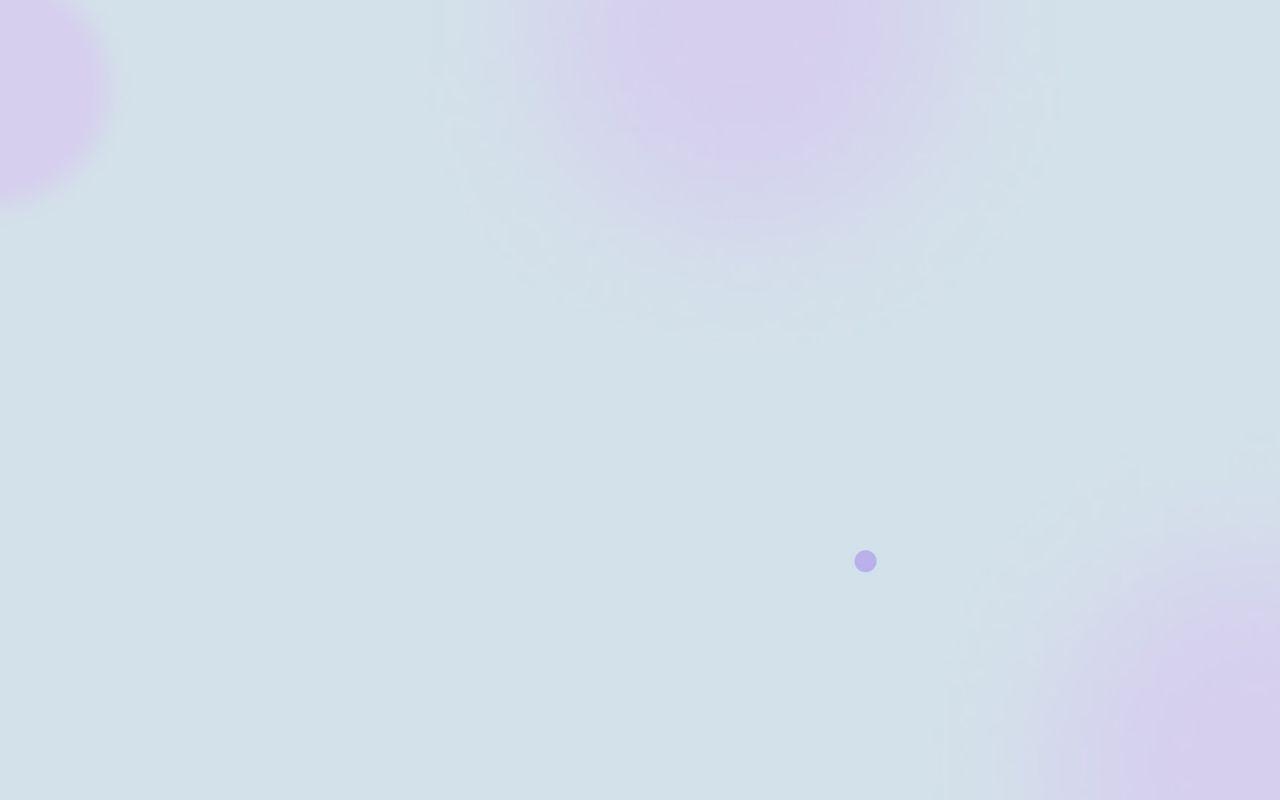
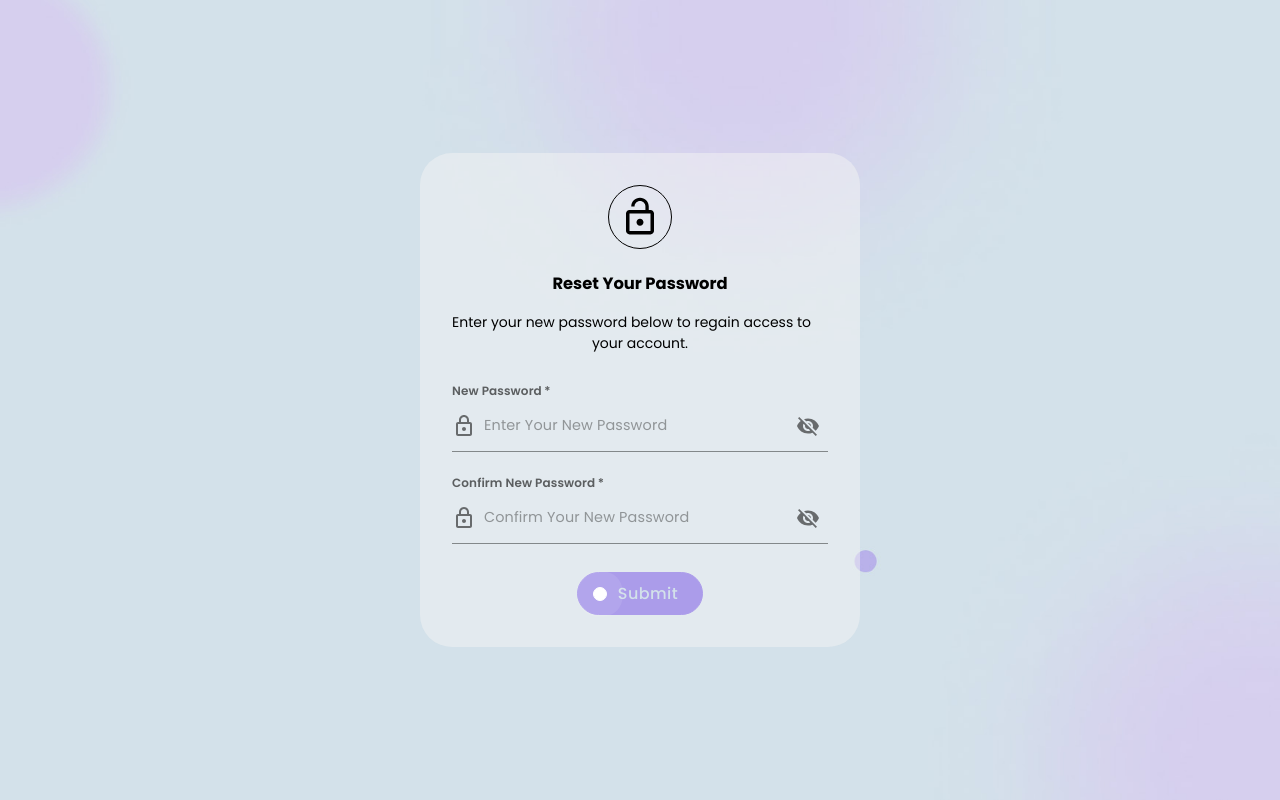
Before and after one commit to Recqarz/ODR_Frontend, a React (Vite) app: page /reset-your-password in a window 1280 px wide. Before the commit this address had no page. Built offline with nearby package versions, Linux system fonts and the light colour scheme.

Commit message:
Create new Reser password page

```diff
--- a/src/components/Login/Login.css
+++ b/src/components/Login/Login.css
@@ -2,13 +2,25 @@
 .login-page .bound {max-width: 100%;padding: 0px 2%;}
 .form-sec {display: flex;}
 .left-form {width: 30%;}
-.login-box {background: rgba(244, 244, 244, 0.5);padding: 2rem 2rem;border-radius: 2rem;}
+.login-box {background: rgba(244, 244, 244, 0.5);padding: 2rem 2rem;border-radius: 2rem;max-width: 440px;margin: 0px auto;}
 .chouse-sec label span {font-weight: 600;font-size: 0.8rem;}
 .custom-form label {font-weight: 600; font-size: 1rem; margin-bottom: 10px;}
 .login-box label + div {padding: 10px 0px;}
-.login-box label + div input {background: none;font-size: 0.8rem;}
+.login-box label + div input {background: none;font-size: 0.9rem;}
 .forgot-password {font-size: 0.8rem;text-align: right;}
-.sign-up-link {text-align: center;padding: 20px 0px;}
-.login-btn {text-align: center;}
-.login-img {width: 70%;text-align: center;}
+.sign-up-link {text-align: center;padding-top: 20px;}
+.login-btn-row {text-align: center;padding-top: 20px;}
+.login-img {width: 70%;text-align: center;display: flex;align-items: center;justify-content: center;}
 .login-img img {max-width: 500px;}
+.lock-icon {text-align: center;}
+.lock-icon svg {
+    border: 1px solid #000;
+    padding: 10px;
+    font-size: 4rem;border-radius: 50%;}
+
+    .login-box label + div input:-webkit-autofill {background: none;}
+
+      .login-box label + div input:-moz-autofill {background: none;}
+
+      .login-box label + div input:-ms-autofill {background: none;}
+      .login-box label + div input:-webkit-autofill:focus {background: none;}
--- a/src/components/Login/Login.jsx
+++ b/src/components/Login/Login.jsx
@@ -127,10 +127,10 @@ const Login = () => {
                                 autoComplete="current-password" variant="standard"
                                 />
                             <div className="forgot-password"><RouterLink to='/forgot-password'>Forgot password?</RouterLink></div>
-                            <div className="sign-up-link">Didn’t have an account? <RouterLink to='/register'>Sign up</RouterLink></div>
-                            <div className='login-btn'>
+                            <div className='login-btn-row'>
                                 <Button className='rg-btn left-eft' type="submit">Login</Button>
                             </div>
+                            <div className="sign-up-link">Didn’t have an account? <RouterLink to='/register'>Sign up</RouterLink></div>
                         </Box>
 
                     </div>
--- a/src/components/Login/Register.jsx
+++ b/src/components/Login/Register.jsx
@@ -18,6 +18,9 @@ import FormControlLabel from '@mui/material/FormControlLabel';
 import FormLabel from '@mui/material/FormLabel';
 import { registerUser } from '../../store/user-actions'; // Assume you have an action to handle registration
 import { uiActions } from '../../store/uiaction-slice';
+import MailOutlineIcon from '@mui/icons-material/MailOutline';
+import PhoneInTalkIcon from '@mui/icons-material/PhoneInTalk';
+import { Link as RouterLink } from 'react-router-dom';
 
 const Register = () => {
   const [visibility, setVisibility] = useState(false);
@@ -79,20 +82,23 @@ const Register = () => {
   const toggleVisibility = () => setVisibility((prevVisibility) => !prevVisibility);
 
   return (
-    <div className="register-page">
+    <div className="login-page register-page">
       <div className="bound">
         <div className="form-sec">
           <div className="left-form">
-            <div className="form-box">
+            <div className="form-box login-box">
               <h3>Register</h3>
               <div className="register-form custom-form">
                 <Box component="form" onSubmit={handleSubmit}>
-                <FormLabel component="legend">Role</FormLabel>
 
-                <RadioGroup row value={role} onChange={handleRoleChange}>
-                    <FormControlLabel value="user" control={<Radio />} label="User" />
-                    <FormControlLabel value="arbitory" control={<Radio />} label="Arbitory" />
-                  </RadioGroup>
+                <div className="chouse-sec">
+                    <FormLabel component="legend">Role</FormLabel>
+                    <RadioGroup row value={role} onChange={handleRoleChange}>
+                      <FormControlLabel value="user" control={<Radio />} label="User" />
+                      <FormControlLabel value="arbitory" control={<Radio />} label="Arbitory" />
+                    </RadioGroup>
+                </div>
+
                   <TextField
                     id="name"
                     label={role === 'user' ? "Organization Name" : "Full Name"}
@@ -103,6 +109,13 @@ const Register = () => {
                     name="name"
                     value={name}
                     onChange={handleNameChange}
+                    InputProps={{
+                      startAdornment: (
+                        <InputAdornment position="start">
+                          <PersonOutlineIcon />
+                        </InputAdornment>
+                      ),
+                    }}
                     variant="standard"
                   />
                   <TextField
@@ -118,7 +131,7 @@ const Register = () => {
                     InputProps={{
                       startAdornment: (
                         <InputAdornment position="start">
-                          <PersonOutlineIcon />
+                          <MailOutlineIcon />
                         </InputAdornment>
                       ),
                     }}
@@ -134,6 +147,13 @@ const Register = () => {
                     name="mobileNumber"
                     value={mobileNumber}
                     onChange={handleMobileNumberChange}
+                    InputProps={{
+                      startAdornment: (
+                        <InputAdornment position="start">
+                          <PhoneInTalkIcon />
+                        </InputAdornment>
+                      ),
+                    }}
                     variant="standard"
                   />
                   <TextField
@@ -192,24 +212,15 @@ const Register = () => {
                     error={passwordMismatch}
                     helperText={passwordMismatch ? "Passwords do not match" : ""}
                   />
-                  <div className='register-btn'>
-                    <div className="register100-form-bgbtn"></div>
-                    <Button type="submit" fullWidth variant="contained">
-                      Register
-                    </Button>
+                  <div className='login-btn-row'>
+                    <Button className='rg-btn left-eft' type="submit">Register</Button>
                   </div>
-                  <Grid container justifyContent="flex-end">
-                    <Grid item>
-                      <Typography variant='subtitle2'>
-                        {/* <RouterLink to='/login'>Already have an account? Sign in</RouterLink> */}
-                      </Typography>
-                    </Grid>
-                  </Grid>
+                  <div className="sign-up-link">Already have an account? <RouterLink to='/login'>Login</RouterLink></div>
                 </Box>
               </div>
             </div>
           </div>
-          <div className="register-img">
+          <div className="login-img register-img">
             <img src="images/login-right.png" alt="User Img" />
           </div>
         </div>
--- /dev/null
+++ b/src/components/Login/ResetYourPassword.jsx
@@ -0,0 +1,109 @@
+import React, { useState } from 'react';
+import Button from '@mui/material/Button';
+import TextField from '@mui/material/TextField';
+import Box from '@mui/material/Box';
+import { IconButton, InputAdornment } from '@mui/material';
+import PersonOutlineIcon from '@mui/icons-material/PersonOutline';
+import LockOpenIcon from '@mui/icons-material/LockOpen';
+import HttpsOutlinedIcon from '@mui/icons-material/HttpsOutlined';
+import VisibilityIcon from '@mui/icons-material/Visibility';
+import VisibilityOffIcon from '@mui/icons-material/VisibilityOff';
+
+const ResetYourPassword = () => {
+    const [password, setPassword] = useState('');
+    const [retypePassword, setRetypePassword] = useState('');
+    const [visibility, setVisibility] = useState(false);
+    const handlePasswordChange = (e) => {
+        setPassword(e.target.value);
+        setPasswordMismatch(retypePassword && e.target.value !== retypePassword);
+      };
+      const handleRetypePasswordChange = (e) => {
+        setRetypePassword(e.target.value);
+        setPasswordMismatch(password && e.target.value !== password);
+      };
+      const toggleVisibility = () => setVisibility((prevVisibility) => !prevVisibility);
+      const [passwordMismatch, setPasswordMismatch] = useState(false);
+  return (
+    <>
+    <div className="login-page fp-page">
+        <div className="bound">
+            <div className="form-sec">
+            <div className="left-form" style={{width:"100%"}}>
+                <div className="form-box login-box">
+                    <div className="lock-icon"><LockOpenIcon /></div>
+                    <h3 style={{textAlign:"center"}}>Reset Your Password</h3>
+                    <div className="register-form custom-form">
+                        <Box component="form">
+                            <p style={{textAlignLast:"center"}}>Enter your new password below to regain access to your account.</p>
+                            <TextField
+                                margin="normal"
+                                required
+                                fullWidth
+                                name="password"
+                                label="New Password"
+                                placeholder="Enter Your New Password"
+                                value={password}
+                                onChange={handlePasswordChange}
+                                type={visibility ? "text" : "password"}
+                                InputProps={{
+                                startAdornment: (
+                                    <InputAdornment position="start">
+                                    <HttpsOutlinedIcon />
+                                    </InputAdornment>
+                                ),
+                                endAdornment: (
+                                    <InputAdornment position="end">
+                                    <IconButton onClick={toggleVisibility}>
+                                        {visibility ? <VisibilityIcon /> : <VisibilityOffIcon />}
+                                    </IconButton>
+                                    </InputAdornment>
+                                ),
+                                }}
+                                id="password"
+                                variant="standard"
+                            />
+                            <TextField
+                                margin="normal"
+                                required
+                                fullWidth
+                                name="retypePassword"
+                                label="Confirm New Password"
+                                placeholder="Confirm Your New Password"
+                                value={retypePassword}
+                                onChange={handleRetypePasswordChange}
+                                type={visibility ? "text" : "password"}
+                                InputProps={{
+                                startAdornment: (
+                                    <InputAdornment position="start">
+                                    <HttpsOutlinedIcon />
+                                    </InputAdornment>
+                                ),
+                                endAdornment: (
+                                    <InputAdornment position="end">
+                                    <IconButton onClick={toggleVisibility}>
+                                        {visibility ? <VisibilityIcon /> : <VisibilityOffIcon />}
+                                    </IconButton>
+                                    </InputAdornment>
+                                ),
+                                }}
+                                id="retypePassword"
+                                variant="standard"
+                                error={passwordMismatch}
+                                helperText={passwordMismatch ? "Passwords do not match" : ""}
+                            />
+                            <div className='login-btn-row'>
+                                <Button className='rg-btn left-eft' type="submit">Submit</Button>
+                            </div>
+                        </Box>
+
+                    </div>
+                </div>
+            </div>
+            </div>
+        </div>
+    </div>
+    </>
+  )
+}
+
+export default ResetYourPassword
--- a/src/index.css
+++ b/src/index.css
@@ -30,7 +30,8 @@ li.login-btn a:hover {background: #fff; color: #AA99E9;}
 .intro-text h1 {color: #5E17EB;font-size: 4rem;margin: 0px;line-height: 50px;margin-bottom: 30px;}
 .intro-text p {font-size: 1rem; font-weight: 500;}
 .rg-link {padding-top: 2rem;}
-.rg-btn,button.rg-btn {background: #AB9CEA; border: 1px solid #AB9CEA;padding: 0.5rem 1.5rem;border-radius: 40px;transition: all 1s ease 0s;display: inline-block;font-size: 1rem;line-height: auto; text-transform: capitalize;}
+.rg-btn,button.rg-btn {background: #AB9CEA; border: 1px solid #AB9CEA;padding: 0.5rem 1.5rem;border-radius: 40px;
+  transition: all 1s ease 0s;display: inline-block;font-size: 1rem;line-height: unset; color: #D3E1EA; text-transform: capitalize;}
 .rg-btn:hover,button.rg-btn:hover {background: none; color:#AB9CEA;}
 .left-eft,button.left-eft {position: relative;padding-left: 2.5rem;}
 .left-eft:before,button.left-eft:before {border-radius: 50%;animation: shadow-pulse 1s infinite;content: "";width: 0.75rem;height: 0.75rem;border: 1px solid #fff;position: absolute;left: 0.938rem;top: 1px;bottom: 0;margin: auto;background: #fff;}
--- a/src/routes/index.jsx
+++ b/src/routes/index.jsx
@@ -7,6 +7,7 @@ import ConsultationForm from '../components/Consultation/ConsultationForm';
 import ForgotPassword from '../components/Login/ForgotPassword';
 import Query from '../components/Query/Query';
 import Register from '../components/Login/Register';
+import ResetYourPassword from '../components/Login/ResetYourPassword';
 
 const routes = [
   {
@@ -33,12 +34,12 @@ const routes = [
     title: "Login",
     permittedUser: [],
   },
-  // {
-  //   path: "/register",
-  //   component: Register,
-  //   title: "Register",
-  //   permittedUser: [],
-  // },
+  {
+    path: "/register",
+    component: Register,
+    title: "Register",
+    permittedUser: [],
+  },
   {
     path: "/forgot-password",
     component: ForgotPassword,
@@ -46,9 +47,9 @@ const routes = [
     permittedUser: [],
   },
   {
-    path: "/register",
-    component: Register,
-    title: "Register",
+    path: "/reset-your-password",
+    component: ResetYourPassword,
+    title: "Reset Your Password",
     permittedUser: [],
   },
   {
```
Also changed, not shown: src/components/Login/ForgotPassword.jsx (+5 -8 lines).
